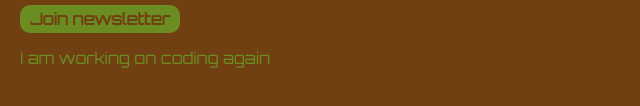
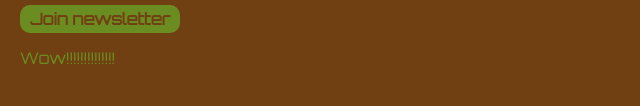
Before and after one commit to b0146/Personal-site, a plain HTML site: page index.html in a window 1280 px wide. Shown: the part 672-778 px from the top of the page, without its empty margins (0-640 px from the left). Drawn offline with nearby package versions, Linux system fonts and the light colour scheme; a web font is replaced by a local one.

Commit message:
Add files via upload

```diff
--- a/index.html
+++ b/index.html
@@ -21,6 +21,7 @@
         <p>Please connect with me on <a href="https://www.linkedin.com/in/per-harald-borgen/" taget="_blank">LinkedIn here.</a></p>
         <input type="text" placeholder="Enter email...">
         <button>Join newsletter</button>
-        <p>I am working on coding again</p>
-    </body>
+
+<p> Wow!!!!!!!!!!!!!!</p>
+</body>
 </html>
```
